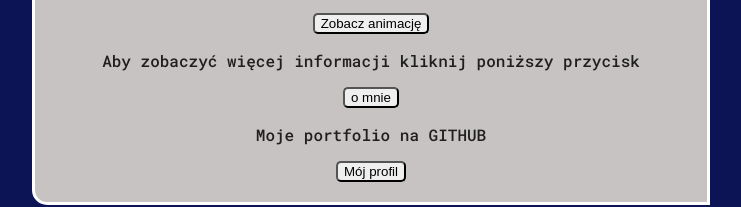
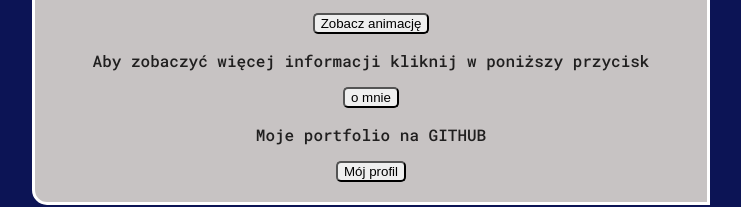
Before and after one commit to FilipBukowiec/Egzamin-API9-Filip-Bukowiec, a plain HTML site: page index.html in a window 1280 px wide. Shown: the part 213-420 px from the top of the page, without its empty margins (269-1010 px from the left). Drawn offline with Linux system fonts and the light colour scheme.

Commit message:
Zmiany w html

```diff
--- a/index.html
+++ b/index.html
@@ -21,7 +21,7 @@
       <p>Moja przykładowa Animacja</p>
       <button id="Button2" class="btn2">Zobacz animację</button>
 
-      <p>Aby zobaczyć więcej informacji kliknij poniższy przycisk</p>
+      <p>Aby zobaczyć więcej informacji kliknij w poniższy przycisk</p>
       <button id="Button3" class="btn3">o mnie</button>
 
       <p>Moje portfolio na GITHUB</p>
```
